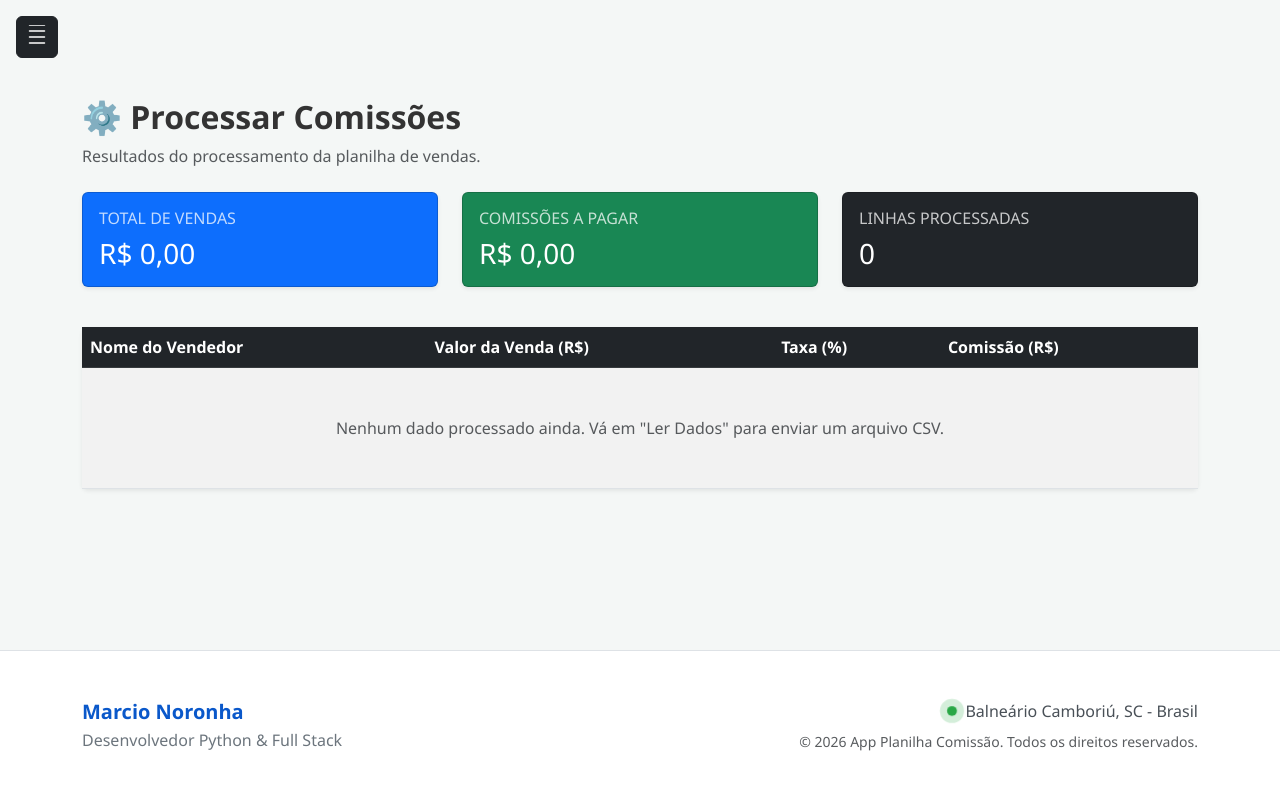
After one commit to marcionoronha1995/app_planilha_comissao, a Flask app: page /comissao in a window 1280 px wide. The commit adds this page. Run offline with Flask 3, Linux system fonts and the light colour scheme.

Commit message:
menu, objeto, dados

```diff
--- a/app.py
+++ b/app.py
@@ -2,38 +2,59 @@ from flask import Flask, render_template
 
 app = Flask(__name__)
 
-# Rota Principal - É aqui que o Flask lê o seu index.html
-@app.route('/')
-def index():
-    # O Flask procura automaticamente na pasta /templates
-    return render_template('index.html')
-
-if __name__ == '__main__':
-    # Roda o servidor localmente para teste
-    app.run(debug=True)
-
-# A sua lista de configuração do menu (Fácil de manter!)
+# ==========================================
+# 1. CONFIGURAÇÕES GERAIS
+# ==========================================
+# A sua lista de configuração do menu (no topo, para todas as rotas enxergarem)
 MENU_SISTEMA = [
     {"nome": "Home", "url": "/", "icone": "🏠"},
-    {"nome": "Comissões", "url": "/comissao", "icone": "📊"},
+    {
+        "nome": "Dados",
+        "icone": "📂",
+        # Aqui está a mágica: Uma lista de sub-itens dentro do item principal!
+        "sub_itens": [
+            {"nome": "Ler Dados", "url": "/ler_dados", "icone": "📥"},
+            {"nome": "Processar Comissões", "url": "/comissao", "icone": "⚙️"}
+        ]
+    },
+    {"nome": "Comissões", "url": "/comissao", "icone": "💰"},
     {"nome": "Contato", "url": "/contato", "icone": "✉️"},
     {"nome": "Relatórios", "url": "/relatorios", "icone": "📈"}
-
-
 ]
 
+# ==========================================
+# 2. ROTAS (Os "programas" do sistema)
+# ==========================================
+
+# Rota Principal (Home)
+@app.route('/')
 def home():
-    # Passamos a lista MENU_SISTEMA para o HTML usar
+    # Passamos o menu=MENU_SISTEMA para o base.html desenhar a barra lateral
     return render_template('index.html', menu=MENU_SISTEMA)
 
+# A nova rota para "Ler Dados"
+@app.route('/ler_dados')
+def ler_dados():
+    return render_template('ler_dados.html', menu=MENU_SISTEMA)
+
+# Rota de Comissões (Deixando preparada, já que está na lista do menu!)
+@app.route('/comissao')
+def comissao():
+    return render_template('comissao.html', menu=MENU_SISTEMA)
+
+# Rota de Contato
 @app.route('/contato')
 def contato():
     return render_template('contato.html', menu=MENU_SISTEMA)
 
-if __name__ == '__main__':
-    app.run(debug=True)
-
-# Rota para o novo programa de Relatórios
+# Rota de Relatórios
 @app.route('/relatorios')
 def relatorios():
-    return render_template('relatorios.html')
+    return render_template('relatorios.html', menu=MENU_SISTEMA)
+
+# ==========================================
+# 3. INICIAR O SERVIDOR (Sempre no final!)
+# ==========================================
+if __name__ == '__main__':
+    # Roda o servidor localmente para teste
+    app.run(debug=True)
--- a/templates/base.html
+++ b/templates/base.html
@@ -26,15 +26,31 @@
             <button type="button" class="btn-close" data-bs-dismiss="offcanvas" aria-label="Fechar"></button>
         </div>
 
-        <div class="offcanvas-body p-0">
-            <div class="list-group list-group-flush mt-2">
-                {% for item in menu %}
-                    <a href="{{ item.url }}" class="list-group-item list-group-item-action py-3 px-4 border-0">
-                        {{ item.nome }}
+<div class="list-group list-group-flush mt-2">
+    {% for item in menu %}
+
+        {% if item.sub_itens %}
+            <a href="#submenu-{{ loop.index }}" data-bs-toggle="collapse" class="list-group-item list-group-item-action py-3 px-4 border-0 d-flex justify-content-between align-items-center">
+                <span>{{ item.icone }} {{ item.nome }}</span>
+                <small class="text-muted">▼</small>
+            </a>
+
+            <div class="collapse bg-light" id="submenu-{{ loop.index }}">
+                {% for sub in item.sub_itens %}
+                    <a href="{{ sub.url }}" class="list-group-item list-group-item-action py-2 px-5 border-0 small">
+                        {{ sub.icone }} {{ sub.nome }}
                     </a>
                 {% endfor %}
             </div>
-        </div>
+
+        {% else %}
+            <a href="{{ item.url }}" class="list-group-item list-group-item-action py-3 px-4 border-0">
+                {{ item.icone }} {{ item.nome }}
+            </a>
+        {% endif %}
+
+    {% endfor %}
+</div>
     </div>
 
     <main class="container flex-grow-1">
--- /dev/null
+++ b/templates/comissao.html
@@ -0,0 +1,59 @@
+{% extends "base.html" %}
+
+{% block conteudo %}
+<div class="mt-4">
+    <h2 class="fw-bold">⚙️ Processar Comissões</h2>
+    <p class="text-muted">Resultados do processamento da planilha de vendas.</p>
+
+    <div class="row mt-4 mb-4">
+        <div class="col-md-4 mb-3">
+            <div class="card text-bg-primary shadow-sm h-100">
+                <div class="card-body">
+                    <h6 class="card-title text-uppercase opacity-75">Total de Vendas</h6>
+                    <h3 class="card-text">R$ 0,00</h3>
+                </div>
+            </div>
+        </div>
+        <div class="col-md-4 mb-3">
+            <div class="card text-bg-success shadow-sm h-100">
+                <div class="card-body">
+                    <h6 class="card-title text-uppercase opacity-75">Comissões a Pagar</h6>
+                    <h3 class="card-text">R$ 0,00</h3>
+                </div>
+            </div>
+        </div>
+        <div class="col-md-4 mb-3">
+            <div class="card text-bg-dark shadow-sm h-100">
+                <div class="card-body">
+                    <h6 class="card-title text-uppercase opacity-75">Linhas Processadas</h6>
+                    <h3 class="card-text">0</h3>
+                </div>
+            </div>
+        </div>
+    </div>
+
+    <div class="card shadow-sm border-0 mb-5">
+        <div class="card-body p-0">
+            <div class="table-responsive">
+                <table class="table table-striped table-hover mb-0">
+                    <thead class="table-dark">
+                        <tr>
+                            <th>Nome do Vendedor</th>
+                            <th>Valor da Venda (R$)</th>
+                            <th>Taxa (%)</th>
+                            <th>Comissão (R$)</th>
+                        </tr>
+                    </thead>
+                    <tbody>
+                        <tr>
+                            <td colspan="4" class="text-center text-muted py-5">
+                                Nenhum dado processado ainda. Vá em "Ler Dados" para enviar um arquivo CSV.
+                            </td>
+                        </tr>
+                    </tbody>
+                </table>
+            </div>
+        </div>
+    </div>
+</div>
+{% endblock %}
```
Also changed, not shown: templates/ler_dados.html (added, +24 -0 lines).
